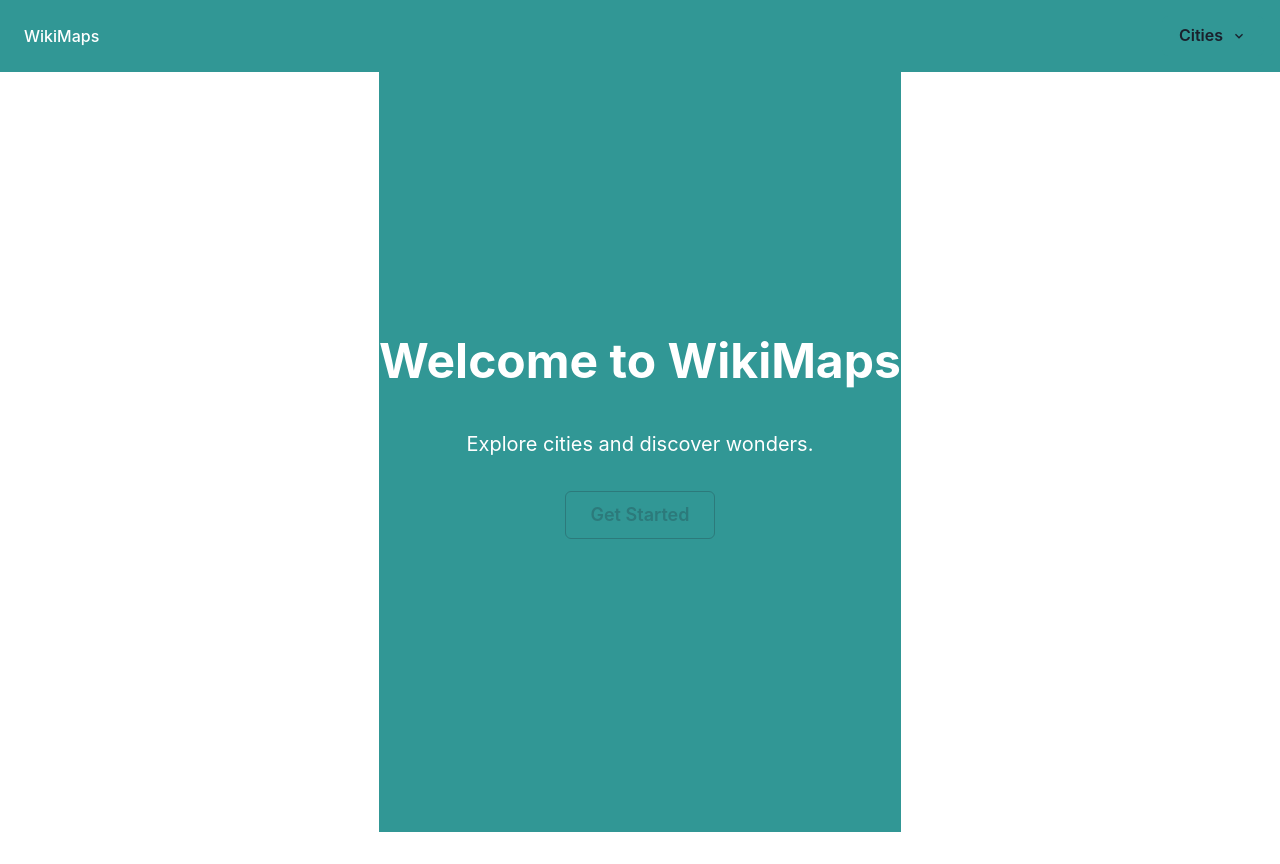
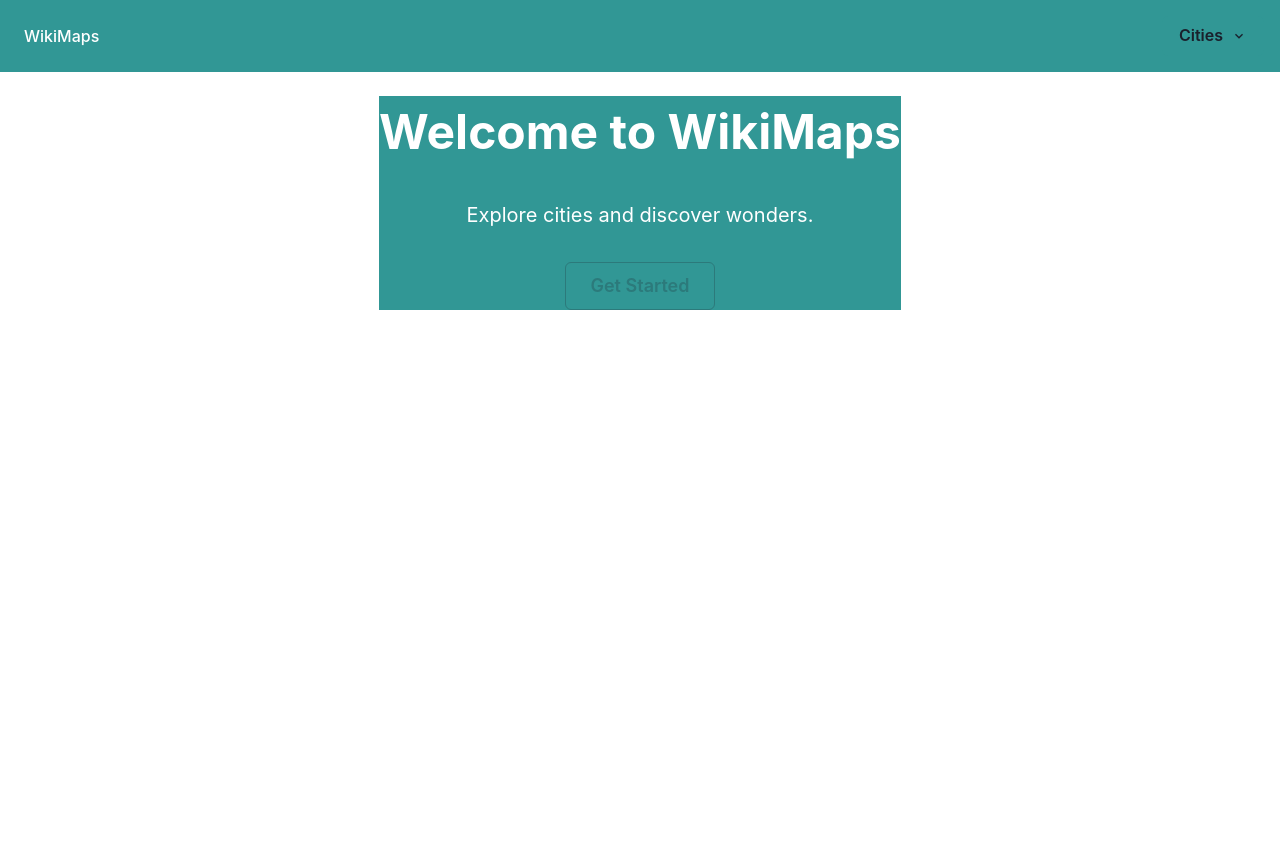
Before and after one commit to Klobsinger/Wiki_Map, a React (Vite) app in the folder Frontend/: page / in a window 1280 px wide. Built offline with nearby package versions, Linux system fonts and the light colour scheme.

Commit message:
Fix: wrapped in flex fixing navbar overlap

```diff
--- a/Frontend/src/App.jsx
+++ b/Frontend/src/App.jsx
@@ -1,17 +1,19 @@
 import React from 'react';
 import './App.css';
 import { Routes, Route } from 'react-router-dom';
-import { Box, Text, VStack, Button } from '@chakra-ui/react';
+import { Box, Flex, VStack, Button, Text } from '@chakra-ui/react';
 import Navbar from './components/Navbar';
 import Cityinfo from './components/Cityinfo';
 
 function App() {
   return (
-    <>
+    <Flex direction="column" minHeight="100vh">
       <Navbar />
+      {/* Main content area with consistent padding from the top */}
+      <Box as="main" paddingTop="4rem" flex="1">
         <Routes>
           <Route path="/" element={
-          <VStack spacing={8} justify="center" align="center" height="100vh" bg="teal.500" color="white">
+            <VStack spacing={8} justify="center" align="center" height="full" bg="teal.500" color="white">
               <Text fontSize="5xl" fontWeight="bold">Welcome to WikiMaps</Text>
               <Text fontSize="xl">Explore cities and discover wonders.</Text>
               <Button colorScheme="teal" variant="outline" size="lg">
@@ -21,7 +23,8 @@ function App() {
           } />
           <Route path="/city/:cityId" element={<Cityinfo />} />
         </Routes>
-    </>
+      </Box>
+    </Flex>
   );
 }
 
```
Lines whose indentation alone changed are shown as unchanged.
